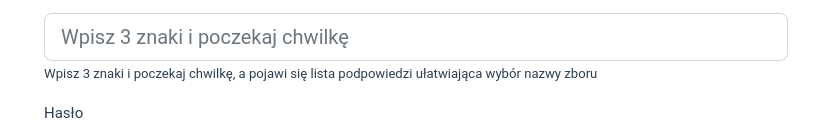
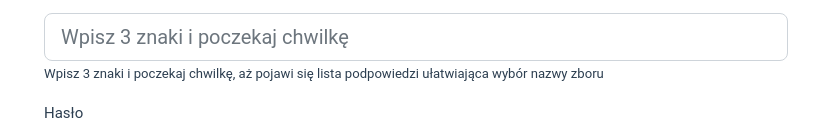
Before and after one commit to marektews/ia, a Vue app: page / in a window 1280 px wide. Both pictures are taken after a click on the button "ZACZYNAMY". Shown: the part 339-470 px from the top of the page, without its empty margins (224-1043 px from the left). Built offline with nearby package versions, Linux system fonts and the light colour scheme.

Commit message:
korekta napisu w tytule pola

```diff
--- a/src/components/SelectCongregation.vue
+++ b/src/components/SelectCongregation.vue
@@ -66,10 +66,10 @@ function isFinished(value) {
             class="form-control form-select-lg"
             list="hints"
             placeholder="Wpisz 3 znaki i poczekaj chwilkę"
-            title="Wpisz 3 znaki i poczekaj chwilkę, a pojawi się lista podpowiedzi ułatwiająca wybór nazwy zboru"
+            title="Wpisz 3 znaki i poczekaj chwilkę, aż pojawi się lista podpowiedzi ułatwiająca wybór nazwy zboru"
         />
         <small>
-            Wpisz 3 znaki i poczekaj chwilkę, a pojawi się lista podpowiedzi ułatwiająca wybór nazwy zboru
+            Wpisz 3 znaki i poczekaj chwilkę, aż pojawi się lista podpowiedzi ułatwiająca wybór nazwy zboru
         </small>
 
         <datalist id="hints">
```
